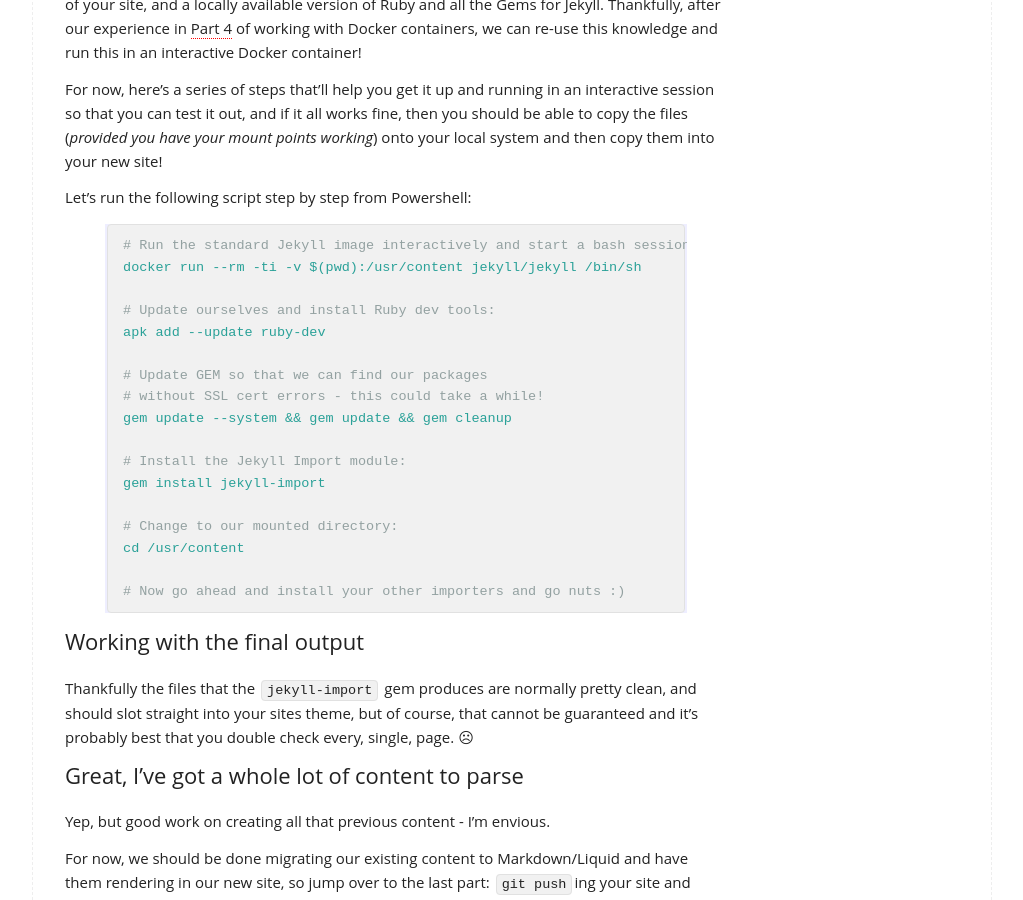
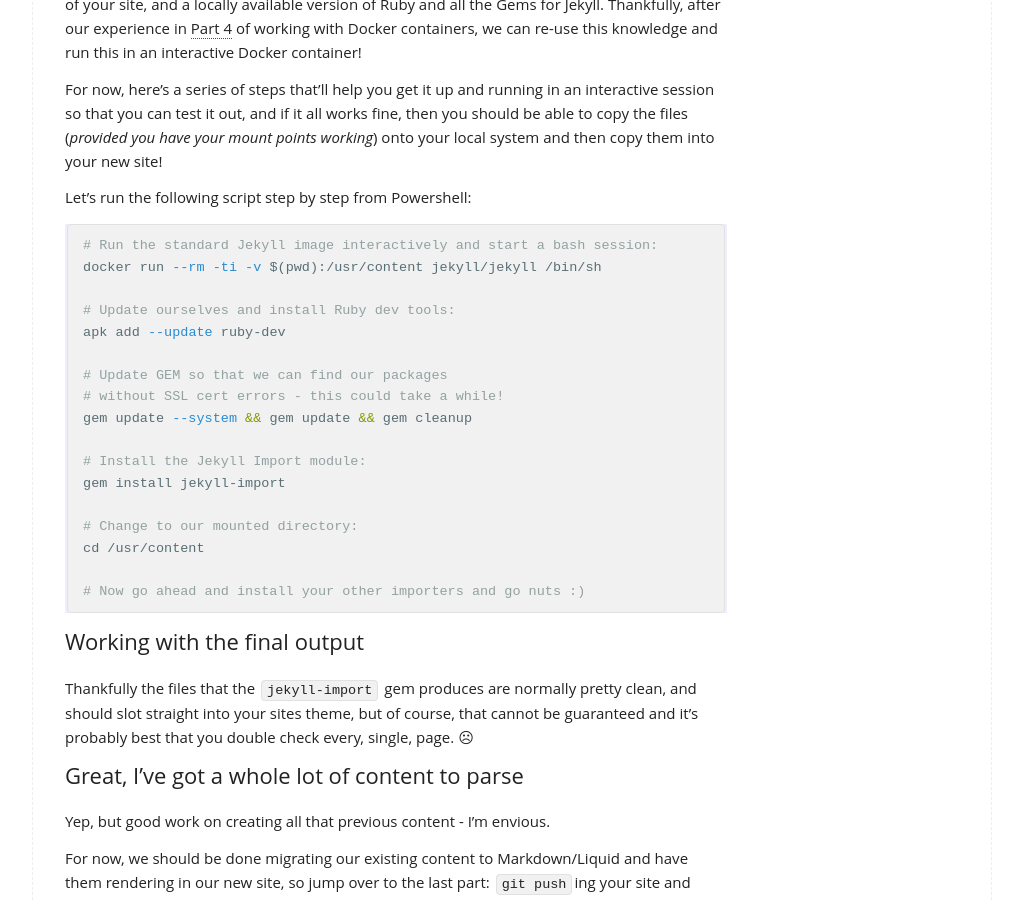
Before and after one commit to PHeonix25/PHeonix25.github.io, a Jekyll site: the page built from _posts/2016-10-20-Getting-started-with-Jekyll-Part-7.md, in a window 1280 px wide and 900 px high, scrolled down 848 px. Shown: the whole window, without its empty margins (128-1151 px from the left). Built offline with Jekyll 4.4.1, drawn with Linux system fonts in a browser that asks for light colours; comment, search, counter and statistics services are not loaded.

Commit message:
Fixing code formatting

````diff
--- a/_posts/2016-10-20-Getting-started-with-Jekyll-Part-7.md
+++ b/_posts/2016-10-20-Getting-started-with-Jekyll-Part-7.md
@@ -35,7 +35,8 @@ Granted, most of the import documentation assumes that you have a locally availa
 For now, here's a series of steps that'll help you get it up and running in an interactive session so that you can test it out, and if it all works fine, then you should be able to copy the files (_provided you have your mount points working_) onto your local system and then copy them into your new site!
 
 Let's run the following script step by step from Powershell:
-{% highlight YAML %}
+
+```powershell
 # Run the standard Jekyll image interactively and start a bash session:
 docker run --rm -ti -v $(pwd):/usr/content jekyll/jekyll /bin/sh
 
@@ -53,7 +54,7 @@ gem install jekyll-import
 cd /usr/content
 
 # Now go ahead and install your other importers and go nuts :)
-{% endhighlight %}
+```
 
 ## Working with the final output
 
````
